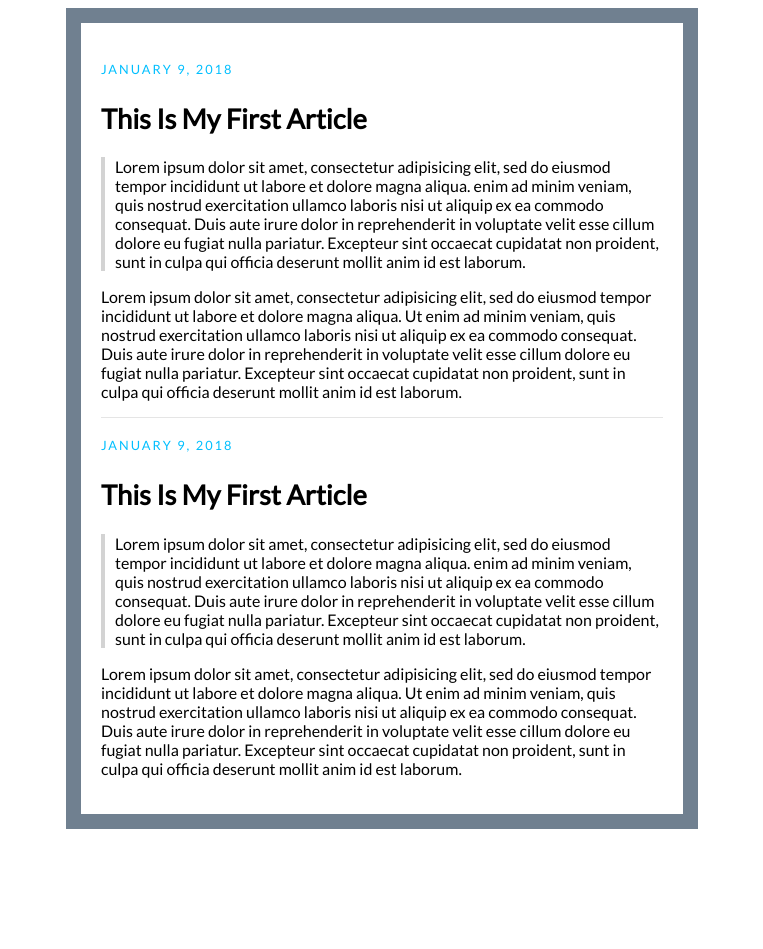
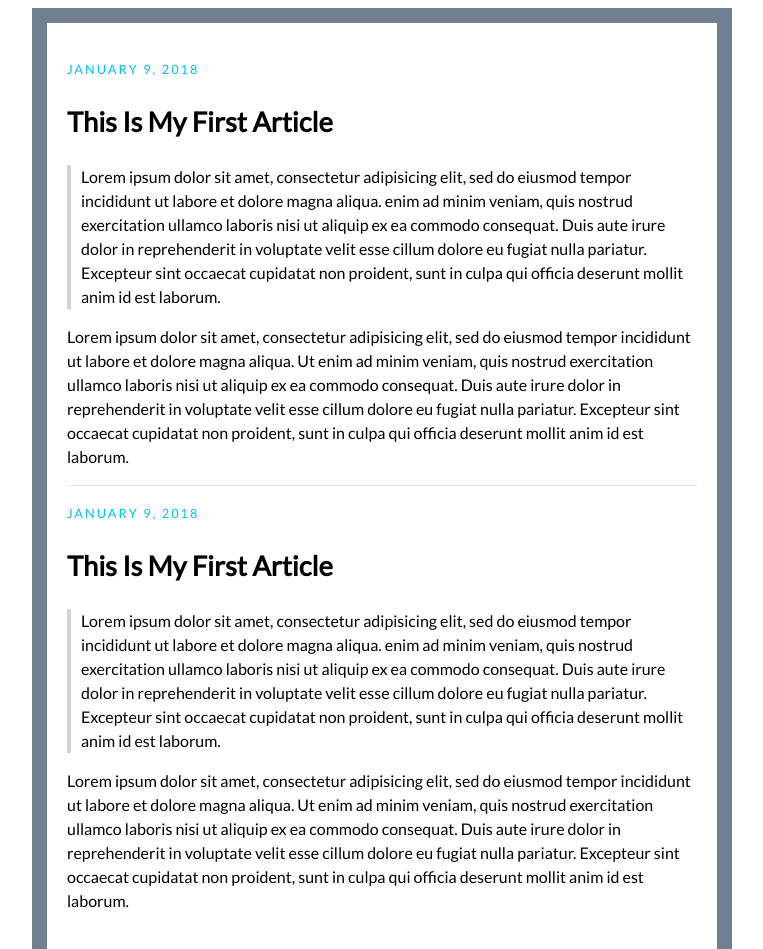
Before and after one commit to Mogzz/WDB, a plain HTML site: page section-6/blogExercise/index.html in a window 1280 px wide. Shown: the top 949 px of the page, without its empty margins (258-1021 px from the left). Before the commit the page ends 837 px from the top, so only its background shows below. Drawn offline with Linux system fonts and the light colour scheme.

```diff
--- a/section-6/blogExercise/styles.css
+++ b/section-6/blogExercise/styles.css
@@ -5,10 +5,12 @@
 
 body {
   font-family: 'Lato', sans-serif;
+  line-height: 1.5;
 }
 
 #container {
-  width: 50%;
+  max-width: 700px;
+  width: 90%;
   margin: 0 auto;
   border: 15px slategrey solid;
   padding: 20px;
@@ -19,7 +21,6 @@
   font-weight: 100;
   color: deepskyblue;
   font-size: 0.8em;
-  line-height: 1.5;
   letter-spacing: 2px;
 }
 
```
Also changed, not shown: section-7/package-lock.json (added).
